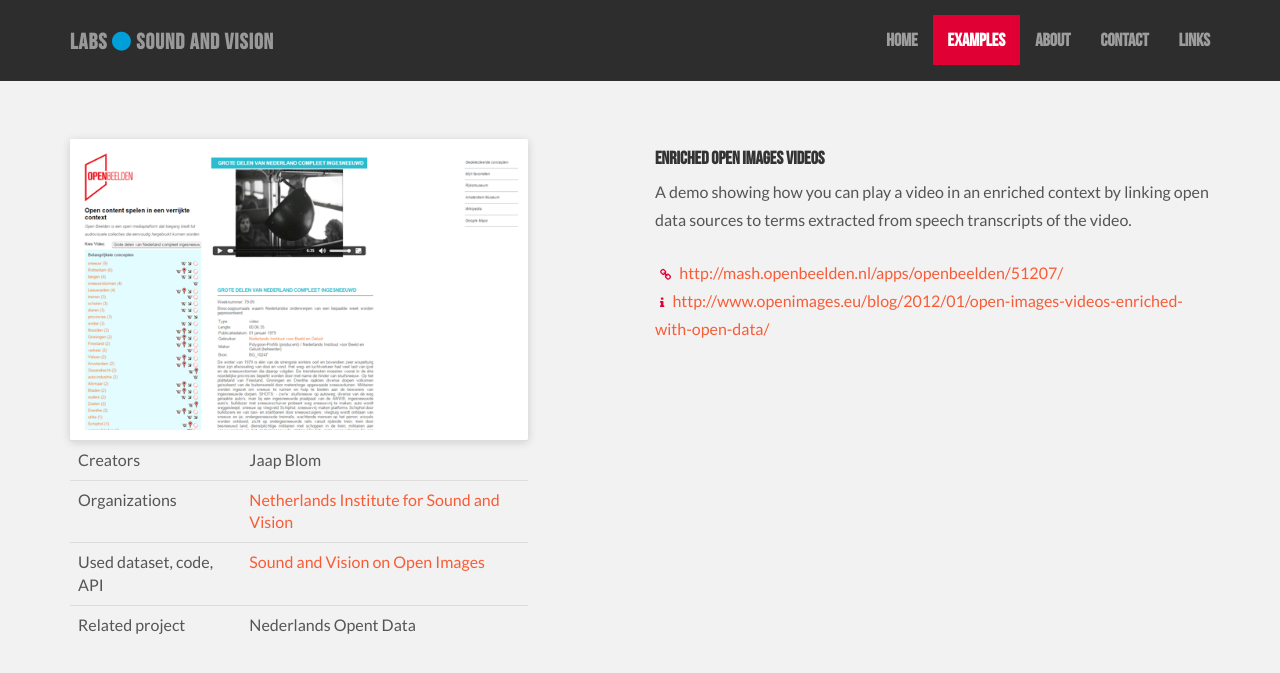
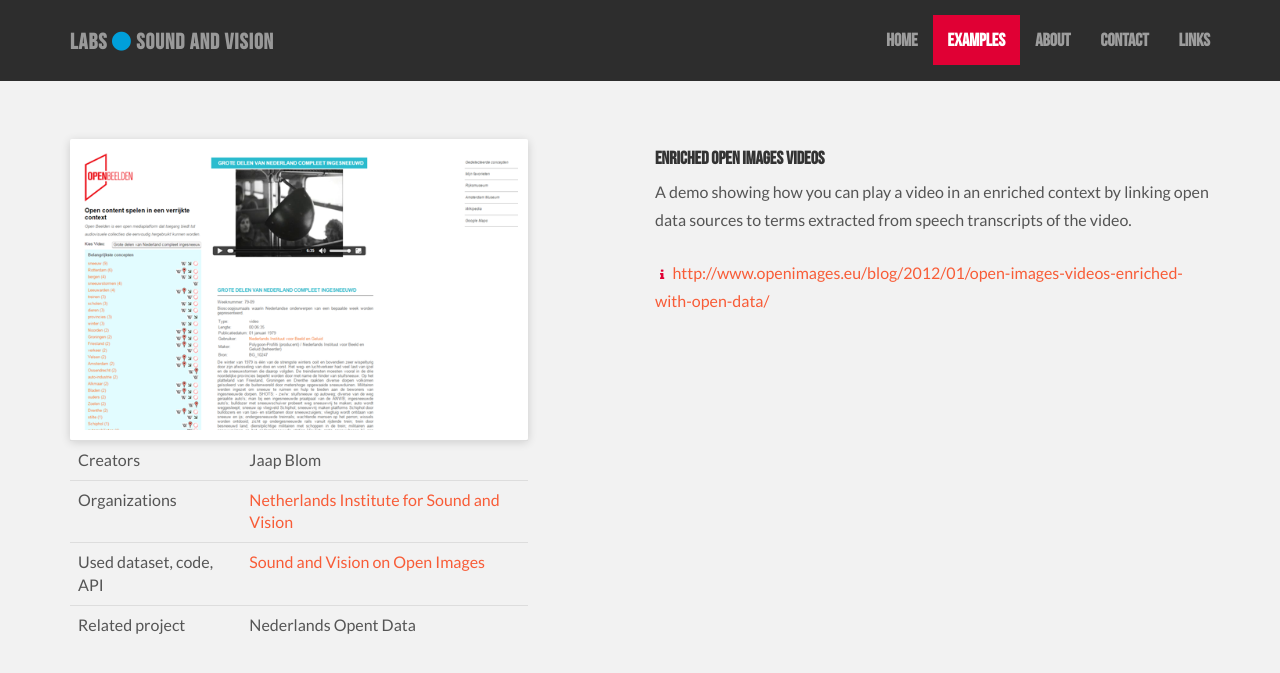
Before and after one commit to roelandordelman/labs, a Jekyll site: the page built from _examples/enriched-open-images-videos.md, in a window 1280 px wide. Shown: the top 673 px of the page. Built offline with Jekyll 4.4.1, drawn with Linux system fonts in a browser that asks for light colours; some of the changed lines change nothing that is shown.

Commit message:
Updated Enriched Open Images Videos

```diff
--- a/_examples/enriched-open-images-videos.md
+++ b/_examples/enriched-open-images-videos.md
@@ -6,7 +6,6 @@
 - speech recognition
 example_id: 3fc68fca-9e5b-11e5-a8cf-005056a71e3a
 menu: examples
-website_url: http://mash.openbeelden.nl/apps/openbeelden/51207/
 info_url: http://www.openimages.eu/blog/2012/01/open-images-videos-enriched-with-open-data/
 thumb_image: "/uploads/open_images_enriched_poster.png"
 poster_image: "/uploads/open_images_enriched_poster.png"
```
